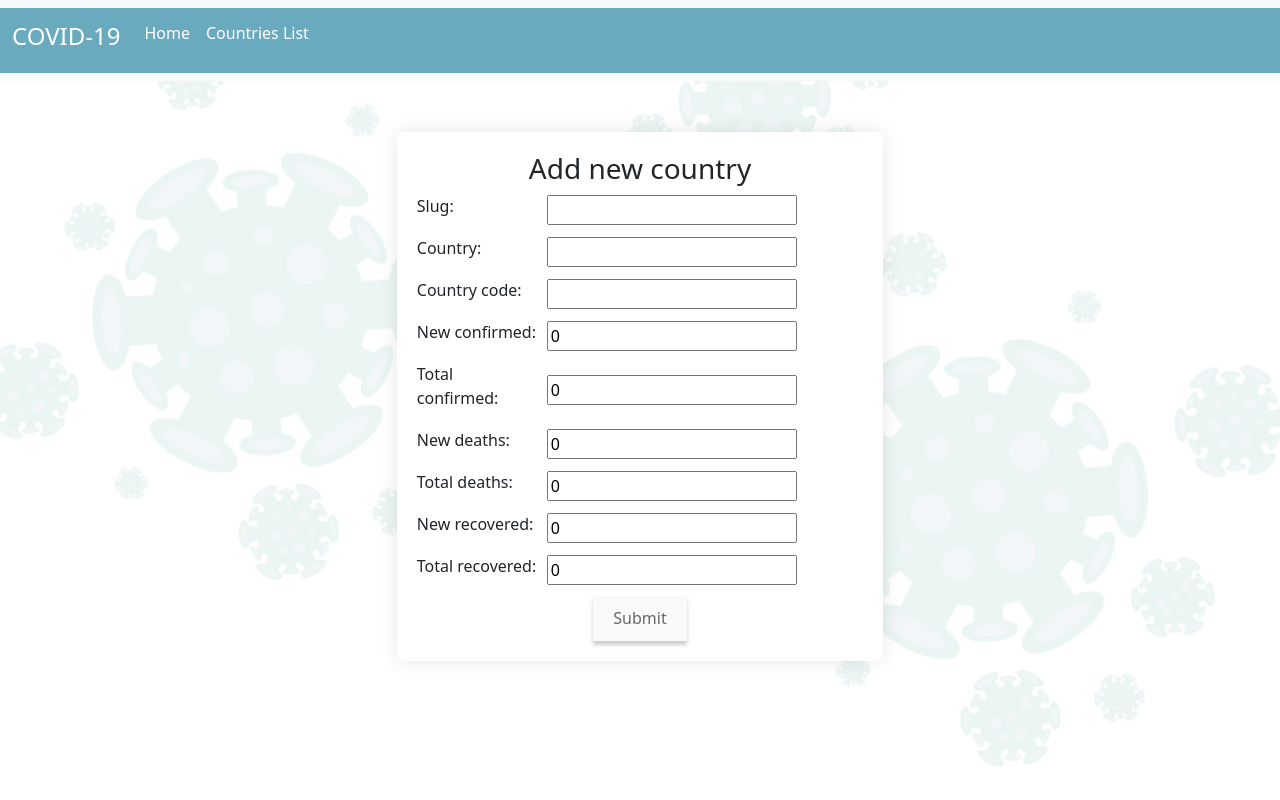
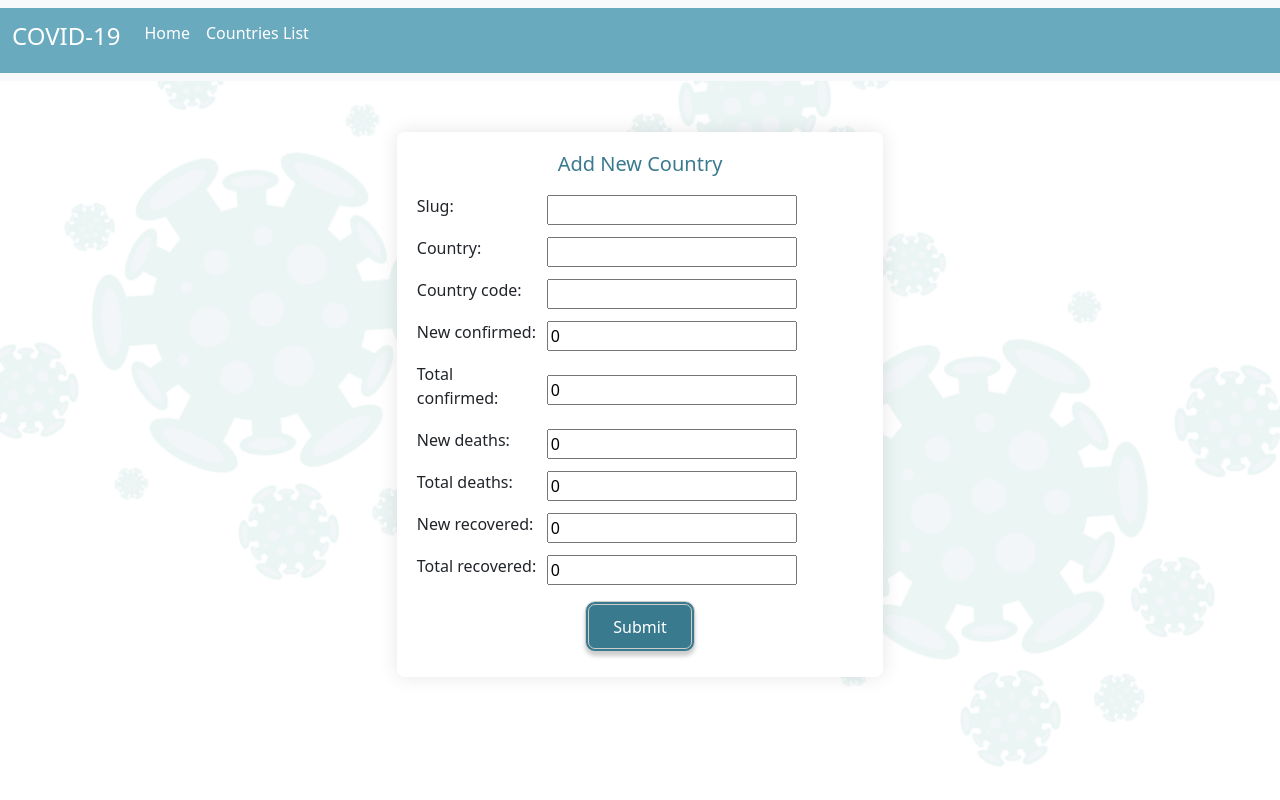
Before and after one commit to layanmansour/covid19-ChallengeTask, a Vue app in the folder covid19-frontend/: page /country/add in a window 1280 px wide. Built offline with nearby package versions, Linux system fonts and the light colour scheme; some icons are missing.

Commit message:
add and edit design updated

```diff
--- a/covid19-frontend/src/style.css
+++ b/covid19-frontend/src/style.css
@@ -25,7 +25,6 @@ button {
   padding: 0.6em 1.2em;
   font-size: 30px;
   font-weight: 500;
-  font-family: inherit;
   background-color: #bb1d1d;
   color: #676767;
   cursor: pointer;
--- a/covid19-frontend/src/vues/CountriesSearch.vue
+++ b/covid19-frontend/src/vues/CountriesSearch.vue
@@ -186,5 +186,27 @@ margin-bottom: 10px;
 .h2{
   color: #ffffff;
 }
+.submit-button{
+    color: #fff;
+    display: inline-block;
+    background-color: rgb(58, 122, 143);
+    border-radius: 10px;
+    border: 4px double #cccccc;
+width: 110px;
+cursor: pointer;
+margin: 5px;
+box-shadow: #676767;
+  }
+  .submit-button:hover {
+        background-color: rgb(31, 147, 70);
+      }
+      .add-text{
+        color:rgb(58, 122, 143);
+        padding-bottom: 10px;
+      }
+      .error-message{
+        color:rgb(206, 28, 28);
+        font-style: oblique;
+      }
 
 </style>
--- a/covid19-frontend/src/vues/CountryAdd.vue
+++ b/covid19-frontend/src/vues/CountryAdd.vue
@@ -3,8 +3,8 @@
   </div>
   <div class="form-container"  style="width: 40%;   margin: 0 auto;">
     <form @submit.prevent="addCountrySubmitHandler">
-      <h3>Add new country</h3>
-      <div v-for="error in error" class="error-message">{{ error }}</div>
+      <h5 class="add-text">Add New Country</h5>
+      <div v-for="error in error" class="error-message">{{ error }}!</div>
 
       <div class="form-row">
         <label class="form-label" for="slug-input">Slug:</label>
@@ -195,15 +195,6 @@
     width: 40%;
     margin: 0 auto
     }
-
-    .submit-btn {
-      background-color: #676767;
-      color: #fff;
-      border: none;
-      padding: 10px 20px;
-      border-radius: 5px;
-      cursor: pointer;
-    }
     .space{
       width: 300px;
       height: 100px;
@@ -213,7 +204,28 @@
     background-repeat: no-repeat;
     background-size: cover;
     background-position: center center;
-
+    font-family: serif;
   }
-
+  .submit-button{
+    color: #fff;
+    display: inline-block;
+    background-color: rgb(58, 122, 143);
+    border-radius: 10px;
+    border: 4px double #cccccc;
+width: 110px;
+cursor: pointer;
+margin: 5px;
+box-shadow: #676767;
+  }
+  .submit-button:hover {
+        background-color: rgb(31, 147, 70);
+      }
+      .add-text{
+        color:rgb(58, 122, 143);
+        padding-bottom: 10px;
+      }
+      .error-message{
+        color:rgb(206, 28, 28);
+        font-style: oblique;
+      }
   </style>
--- a/covid19-frontend/src/vues/CountryEdit.vue
+++ b/covid19-frontend/src/vues/CountryEdit.vue
@@ -3,7 +3,7 @@
   </div>
   <div class="form-container"  style="width: 40%;   margin: 0 auto;">
     <form @submit.prevent="addCountrySubmitHandler">
-      <h3> Edit Country</h3>
+      <h5 class="add-text"> Edit Country</h5>
       <div v-for="error in error" class="error-message">{{ error }}</div>
 
       <div class="form-row">
@@ -51,7 +51,7 @@
 
 
 
-      <button type="submit" class="submit-button">Submit</button>
+      <button type="submit" class="submit-button">Save</button>
     </form>
   </div>
 </template>
@@ -146,17 +146,20 @@
         setError()
         {
           this.error = []
-          if (this.slug === '')
+          if(this.slug === '' && this.country === '' && this.country_code === ''){
+            this.error.push('All fields are required, please fill them in');
+          }
+         else if (this.slug === '')
           {
-            this.error.push('do not leave slug empty');
+            this.error.push('Slug is required, please fill ');
           }
-          if (this.country === '')
+        else  if (this.country === '')
           {
-            this.error.push('do not leave country empty');
+            this.error.push('Country name is required, please fill ');
           }
-          if (this.country_code === '')
+         else if (this.country_code === '')
           {
-            this.error.push('do not leave country_code empty');
+            this.error.push('Country Code is required, please fill ');
           }
         },
         async addCountrySubmitHandler()
@@ -214,14 +217,7 @@
         margin: 0 auto
         }
 
-        .submit-btn {
-          background-color: #676767;
-          color: #fff;
-          border: none;
-          padding: 10px 20px;
-          border-radius: 5px;
-          cursor: pointer;
-        }
+
         .space{
           width: 300px;
           height: 100px;
@@ -233,5 +229,27 @@
         background-position: center center;
 
       }
+      .submit-button{
+    color: #fff;
+    display: inline-block;
+    background-color: rgb(58, 122, 143);
+    border-radius: 10px;
+    border: 4px double #cccccc;
+width: 110px;
+cursor: pointer;
+margin: 5px;
+box-shadow: #676767;
+  }
+  .submit-button:hover {
+        background-color: rgb(31, 147, 70);
+      }
+      .add-text{
+        color:rgb(58, 122, 143);
+        padding-bottom: 10px;
+      }
+      .error-message{
+        color:rgb(206, 28, 28);
+        font-style: oblique;
+      }
 
       </style>
```
